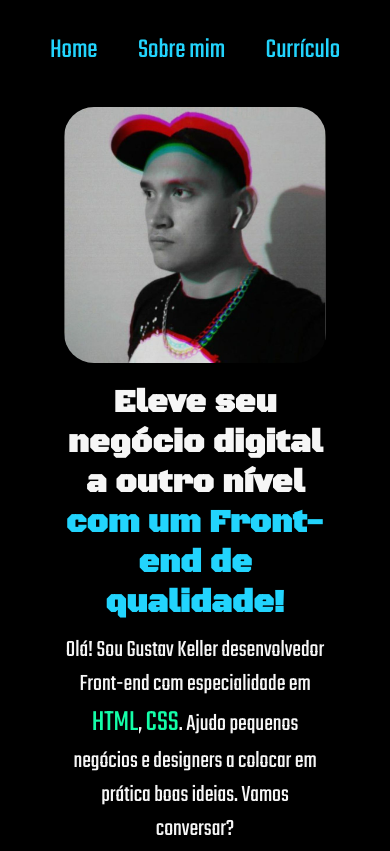
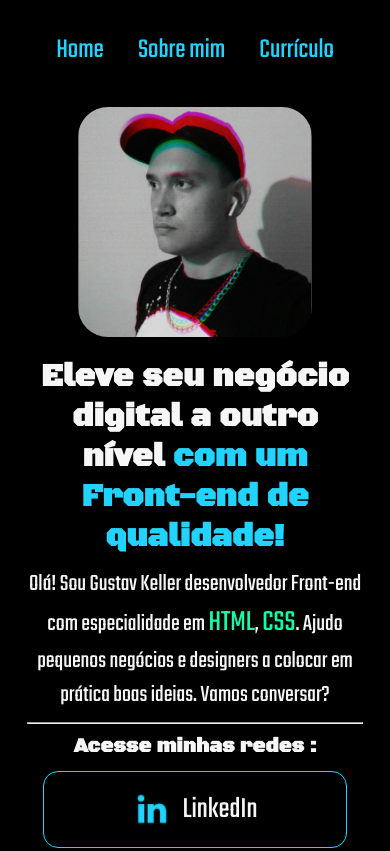
Before and after one commit to gustavkeller-23/Portifolio.version1.0_CursoAlura.html, a plain HTML site: page index.html in a window 390 px wide. Shown: the top 851 px of the page. Drawn offline with Linux system fonts and the light colour scheme.

Commit message:
Finalizando 2.0

```diff
--- a/styles/style.css
+++ b/styles/style.css
@@ -134,7 +134,7 @@ hr{
     }
     .cabecalho__navegador{
         justify-content: center;
-        gap: 13%;
+        gap: 11%;
     }
     .cabecalho__navegador__link{
         padding: 10px 0;
@@ -142,11 +142,11 @@ hr{
     .container{
         flex-direction: column-reverse;
         gap: 20px;
-        padding: 7% 2% 8% 2%;
+        padding: 7% 7% 8% 7%;
     }
     .container__content{
         justify-content: center;
-        width: 70%;
+        width: auto;
         gap: 10px;
     }
     .container__content__titles{
@@ -166,3 +166,9 @@ hr{
         width: 70%;
     }
 }
+
+@media (max-width: 336px){
+    .cabecalho__navegador__link{
+        font-size: 1.5rem;
+    }
+}
```
